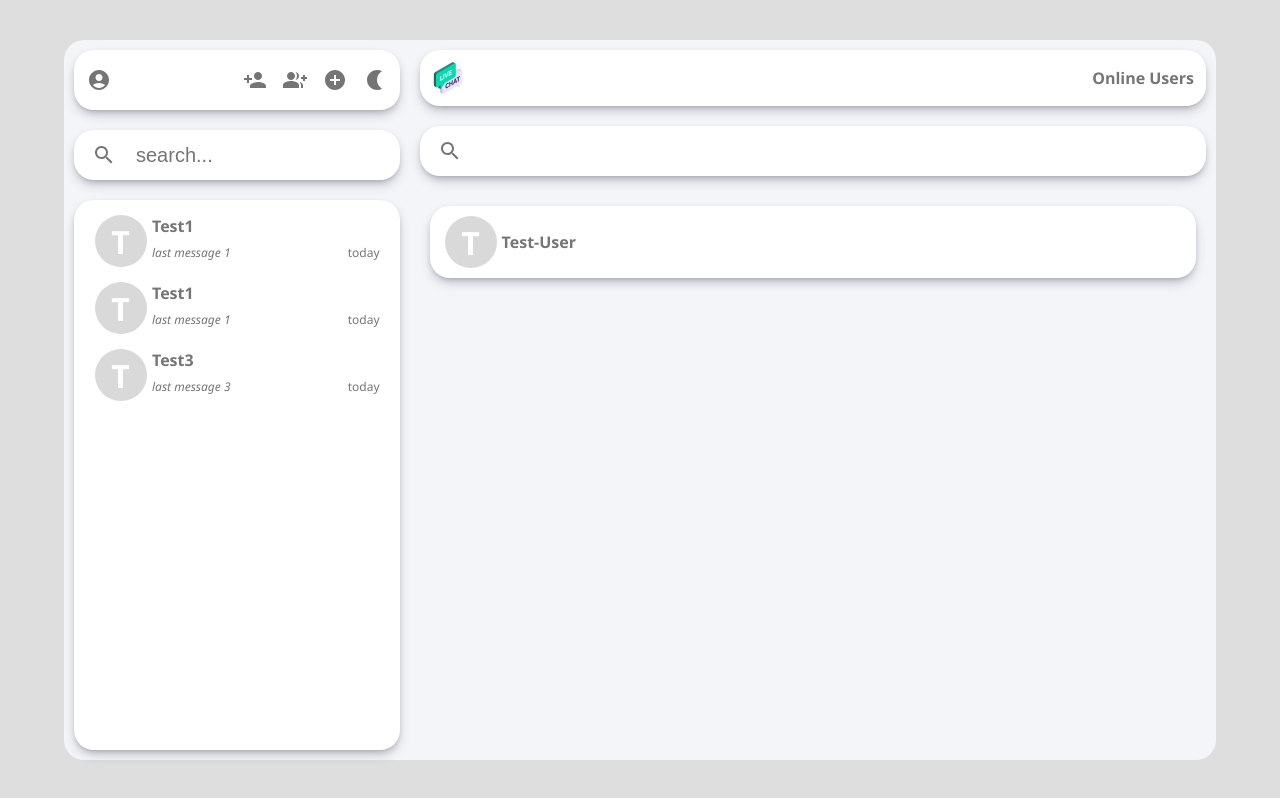
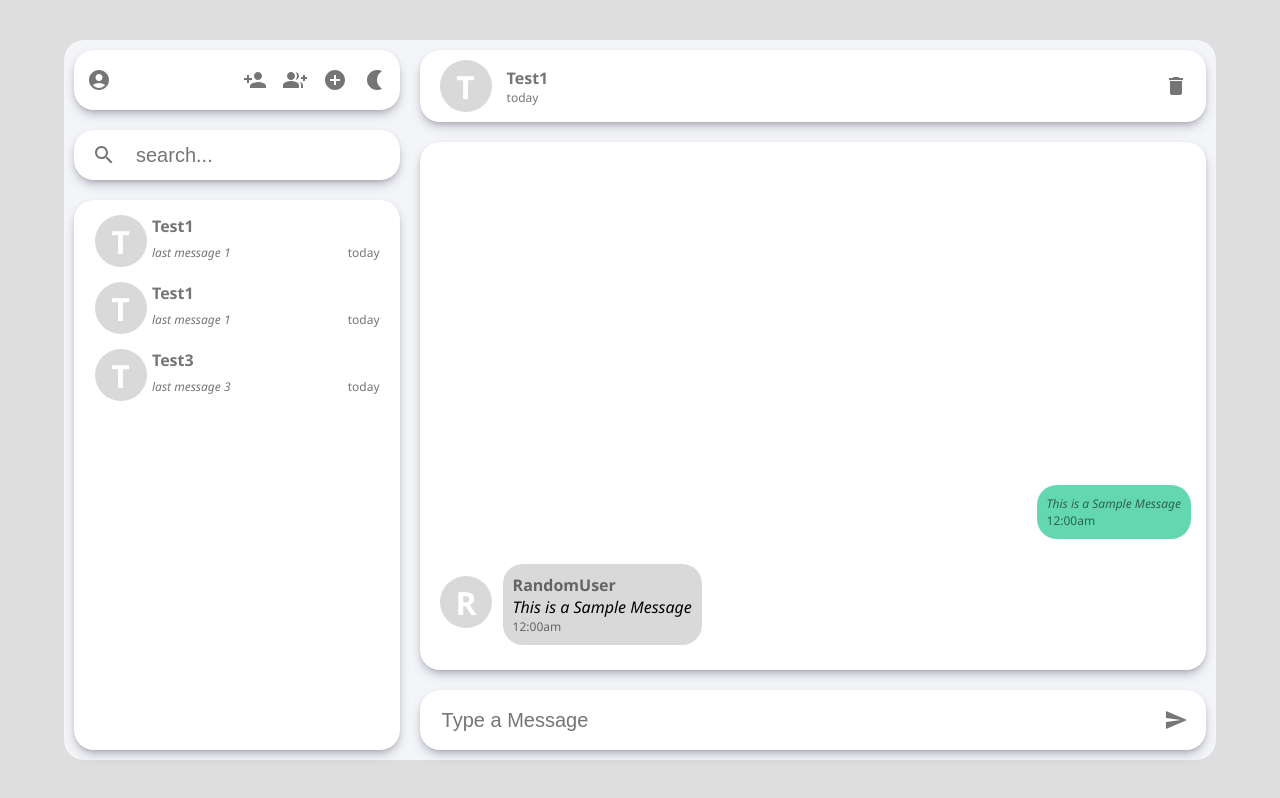
Before and after one commit to Vibhav-Jaiswal/mern-chat-app, a React (Vite) app in the folder client/: page /app/chat in a window 1280 px wide. Built offline with nearby package versions, Linux system fonts and the light colour scheme.

Commit message:
create a router

```diff
--- a/client/package.json
+++ b/client/package.json
@@ -15,7 +15,8 @@
     "@mui/icons-material": "^5.15.14",
     "@mui/material": "^5.15.14",
     "react": "^18.2.0",
-    "react-dom": "^18.2.0"
+    "react-dom": "^18.2.0",
+    "react-router-dom": "^6.22.3"
   },
   "devDependencies": {
     "@types/react": "^18.2.66",
--- a/client/src/App.jsx
+++ b/client/src/App.jsx
@@ -1,12 +1,28 @@
 import React from "react";
+import { BrowserRouter, Route, Routes } from "react-router-dom";
 import MainContainer from "./Components/MainContainer";
 import Login from "./Components/Login";
+import Welcome from "./Components/Welcome";
+import ChatArea from "./Components/ChatArea";
+import Users from "./Components/Users";
+import Groups from "./Components/Groups";
+import CreateGroups from "./Components/CreateGroups";
 
 const App = () => {
   return (
     <div className="app">
-      <MainContainer />
-      {/* <Login /> */}
+      <BrowserRouter>
+        <Routes>
+          <Route path="/" element={<Login />} />
+          <Route path="app" element={<MainContainer />}>
+            <Route path="welcome" element={<Welcome />} />
+            <Route path="chat" element={<ChatArea />} />
+            <Route path="users" element={<Users />} />
+            <Route path="groups" element={<Groups />} />
+            <Route path="create-groups" element={<CreateGroups />} />
+          </Route>
+        </Routes>
+      </BrowserRouter>
     </div>
   );
 };
--- a/client/src/Components/ChatArea.jsx
+++ b/client/src/Components/ChatArea.jsx
@@ -5,14 +5,15 @@ import SendIcon from "@mui/icons-material/Send";
 import MessageOther from "./MessageOther";
 import MessageSelf from "./MessageSelf";
 
-const ChatArea = ({ name , timeStamp }) => {
+const ChatArea = () => {
+  var props1 = { name: "test1", lastMessage:"last message 1", timeStamp: "today" };
   return (
     <div className="chatArea-container">
       <div className="chatArea-header">
-        <p className="con-icon">{name[0]}</p>
+        <p className="con-icon">{props1.name[0]}</p>
         <div className="header-text">
-          <p className="con-title">{name}</p>
-          <p className="con-timeStamp">{timeStamp}</p>
+          <p className="con-title">{props1.name}</p>
+          <p className="con-timeStamp">{props1.timeStamp}</p>
         </div>
         <IconButton>
           <DeleteIcon />
--- a/client/src/Components/Groups.jsx
+++ b/client/src/Components/Groups.jsx
@@ -1,9 +1,29 @@
-import React from 'react'
+import React from "react";
+import logo from "../Images/live-chat_512px.png";
+import SearchIcon from "@mui/icons-material/Search";
+import { IconButton } from "@mui/material";
 
 const Groups = () => {
   return (
-    <div>Groups</div>
-  )
-}
+    <div className="list-container">
+      <div className="ug-header">
+        <img src={logo} style={{ height: "2rem", width: "2rem" }} />
+        <p className="ug-title">Available Groups</p>
+      </div>
+      <div className="sb-search">
+        <IconButton>
+          <SearchIcon />
+        </IconButton>
+        <input className="search-box" />
+      </div>
+      <div className="ug-list">
+        <div className="list-item">
+          <p className="con-icon">T</p>
+          <p className="con-title">Test-Group</p>
+        </div>
+      </div>
+    </div>
+  );
+};
 
-export default Groups
+export default Groups;
--- a/client/src/Components/MainContainer.jsx
+++ b/client/src/Components/MainContainer.jsx
@@ -1,19 +1,15 @@
 import React from "react";
 import "./myStyles.css";
 import Sidebar from "./Sidebar";
-import ChatArea from "./ChatArea";
-import Welcome from "./Welcome";
-import CreateGroups from "./CreateGroups";
-import Users from "./Users";
+import { Outlet } from "react-router-dom";
 
 const MainContainer = () => {
-  return <div className="main-container">
-    <Sidebar />
-    {/* <ChatArea name="test1" timeStamp="online" /> */}
-    {/* <Welcome /> */}
-    {/* <CreateGroups /> */}
-    <Users />
-  </div>;
+  return (
+    <div className="main-container">
+      <Sidebar />
+      <Outlet />
+    </div>
+  );
 };
 
 export default MainContainer;
--- a/client/src/Components/Sidebar.jsx
+++ b/client/src/Components/Sidebar.jsx
@@ -8,6 +8,7 @@ import AddCircleIcon from "@mui/icons-material/AddCircle";
 import NightlightIcon from "@mui/icons-material/Nightlight";
 import SearchIcon from "@mui/icons-material/Search";
 import ConversationsItem from "./ConversationsItem";
+import { Link, useNavigate } from "react-router-dom";
 
 const Sidebar = () => {
   const [conversations, setConversations] = useState([
@@ -27,6 +28,7 @@ const Sidebar = () => {
       timeStamp: "today",
     },
   ]);
+
   return (
     <div className="sidebar-container">
       <div className="sb-header">
@@ -37,15 +39,21 @@ const Sidebar = () => {
         </div>
 
         <div>
+          <Link to="users">
             <IconButton>
               <PersonAddIcon />
             </IconButton>
+          </Link>
+          <Link to="groups">
             <IconButton>
               <GroupAddIcon />
             </IconButton>
+          </Link>
+          <Link to="create-groups">
             <IconButton>
               <AddCircleIcon />
             </IconButton>
+          </Link>
           <IconButton>
             <NightlightIcon />
           </IconButton>
@@ -58,8 +66,10 @@ const Sidebar = () => {
         <input type="text" placeholder="search..." className="search-box" />
       </div>
       <div className="sb-conversations">
-        {conversations.map((conversation,i) => (
+        {conversations.map((conversation, i) => (
+          <Link to="chat" style={{ textDecoration: "none" }}>
             <ConversationsItem props={conversation} key={i} />
+          </Link>
         ))}
       </div>
     </div>
--- a/client/src/Components/myStyles.css
+++ b/client/src/Components/myStyles.css
@@ -71,6 +71,7 @@ input:focus {
   margin: 5px;
   border-radius: 10px;
   box-sizing: border-box;
+  cursor: pointer;
 }
 .conversation-container:hover {
   background-color: #d9d9d9;
```
Also changed, not shown: 1 other file (tests, documents, lock files or other folders). Lines whose indentation alone changed are shown as unchanged.
